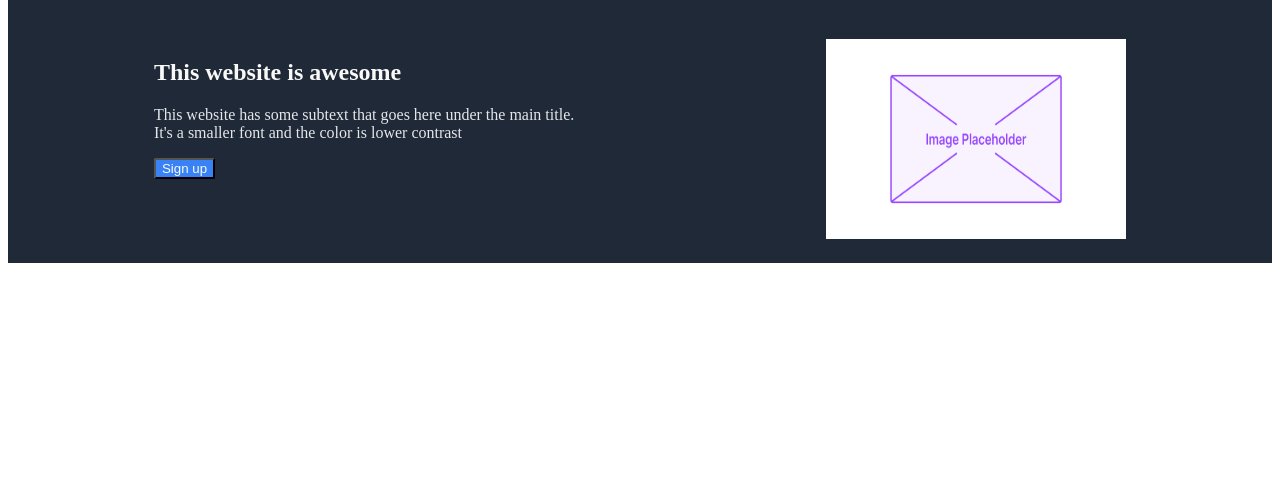
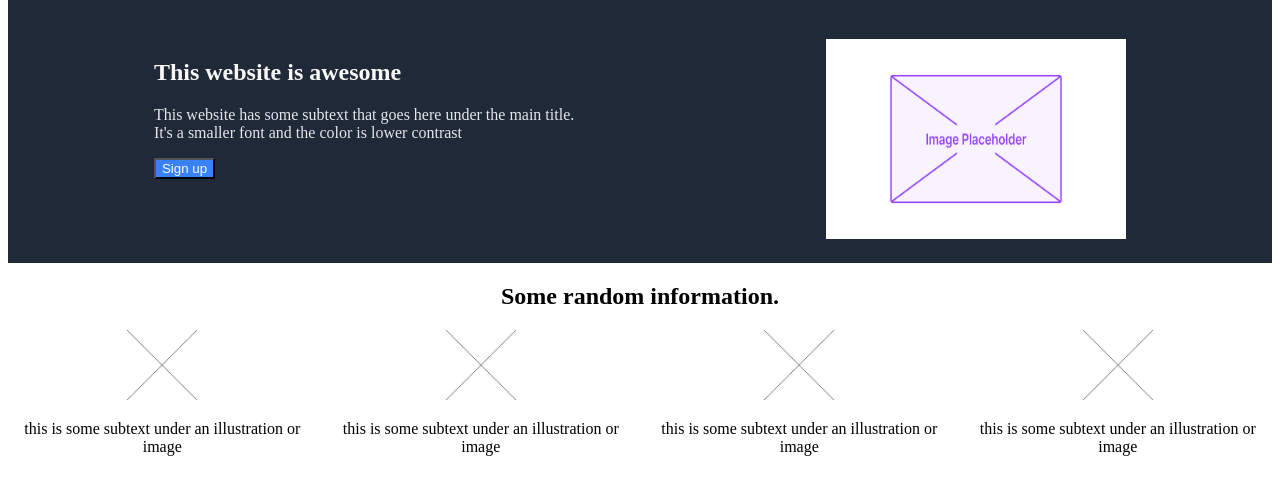
Before and after one commit to AnwarMadani/landing-page, a plain HTML site: page index.html in a window 1280 px wide. Shown: the part 96-590 px from the top of the page. Drawn offline with Linux system fonts and the light colour scheme.

Commit message:
add middle section and style

```diff
--- a/index.html
+++ b/index.html
@@ -28,6 +28,27 @@
                 <img src="./img/placeholder.png" alt="placeholder for image" class="first-place">
             </div>
         </div>
+        <div class="white">
+            <h2>Some random information.</h2>
+            <div class="container">
+                <div>
+                    <img src="./img/box placeholder.png" alt="box" class="box">
+                    <p>this is some subtext under an illustration or image</p>
+                </div>
+                <div>
+                    <img src="./img/box placeholder.png" alt="box" class="box">
+                    <p>this is some subtext under an illustration or image</p>
+                </div>
+                <div>
+                    <img src="./img/box placeholder.png" alt="box" class="box">
+                    <p>this is some subtext under an illustration or image</p>
+                </div>
+                <div>
+                    <img src="./img/box placeholder.png" alt="box" class="box">
+                    <p>this is some subtext under an illustration or image</p>
+                </div>
+            </div>
+        </div>
     </main>
 </body>
 </html>
--- a/styles.css
+++ b/styles.css
@@ -51,3 +51,19 @@ img{
     width: 300px;
     height: 200px;
 }
+
+.container{
+    display: flex;
+    justify-content: space-around;
+    gap: 10px;
+}
+
+.container *,
+.white{
+    text-align: center;
+}
+
+.box{
+    width: 70px;
+    height: 70px;
+}
```
Also changed, not shown: img/box placeholder.png (added).
